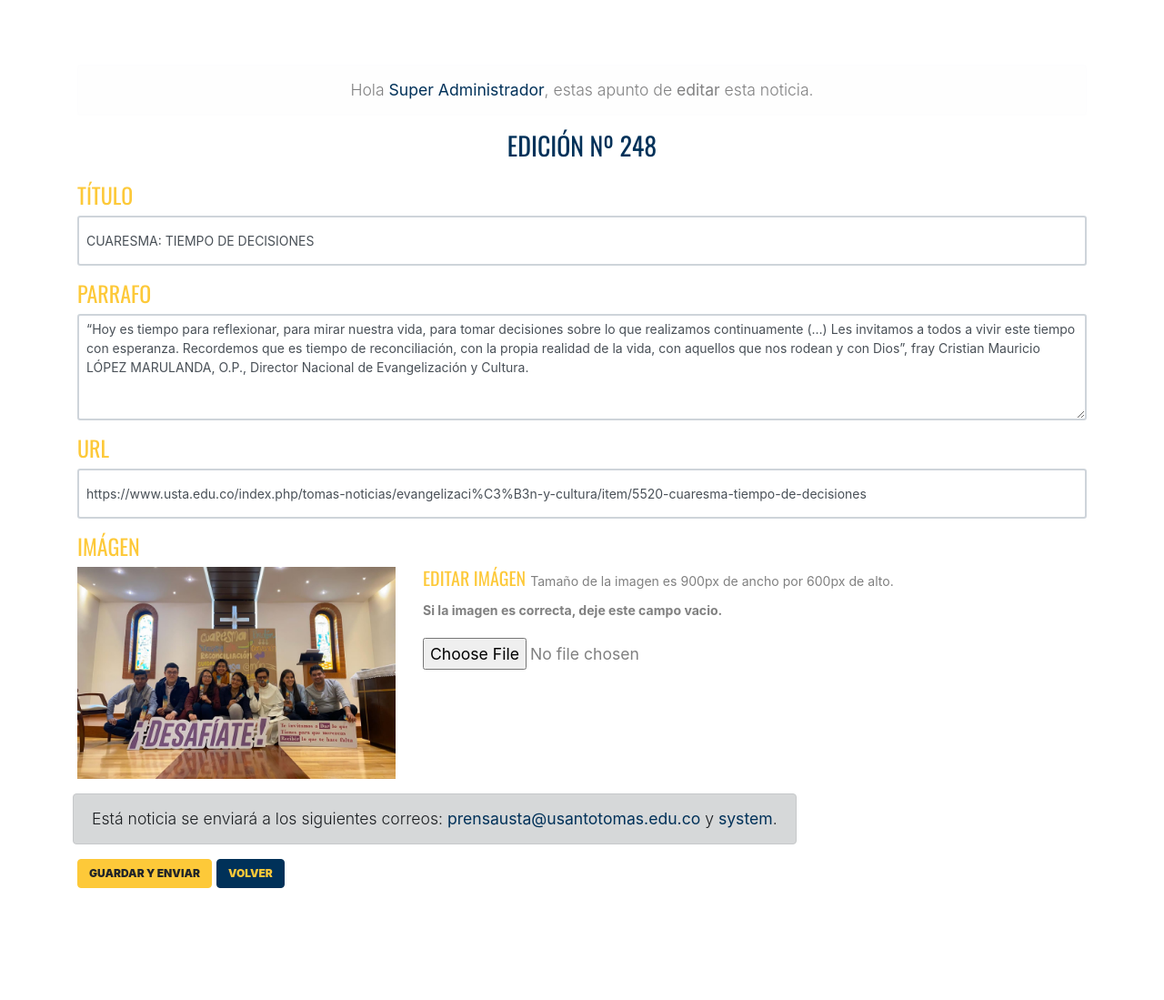
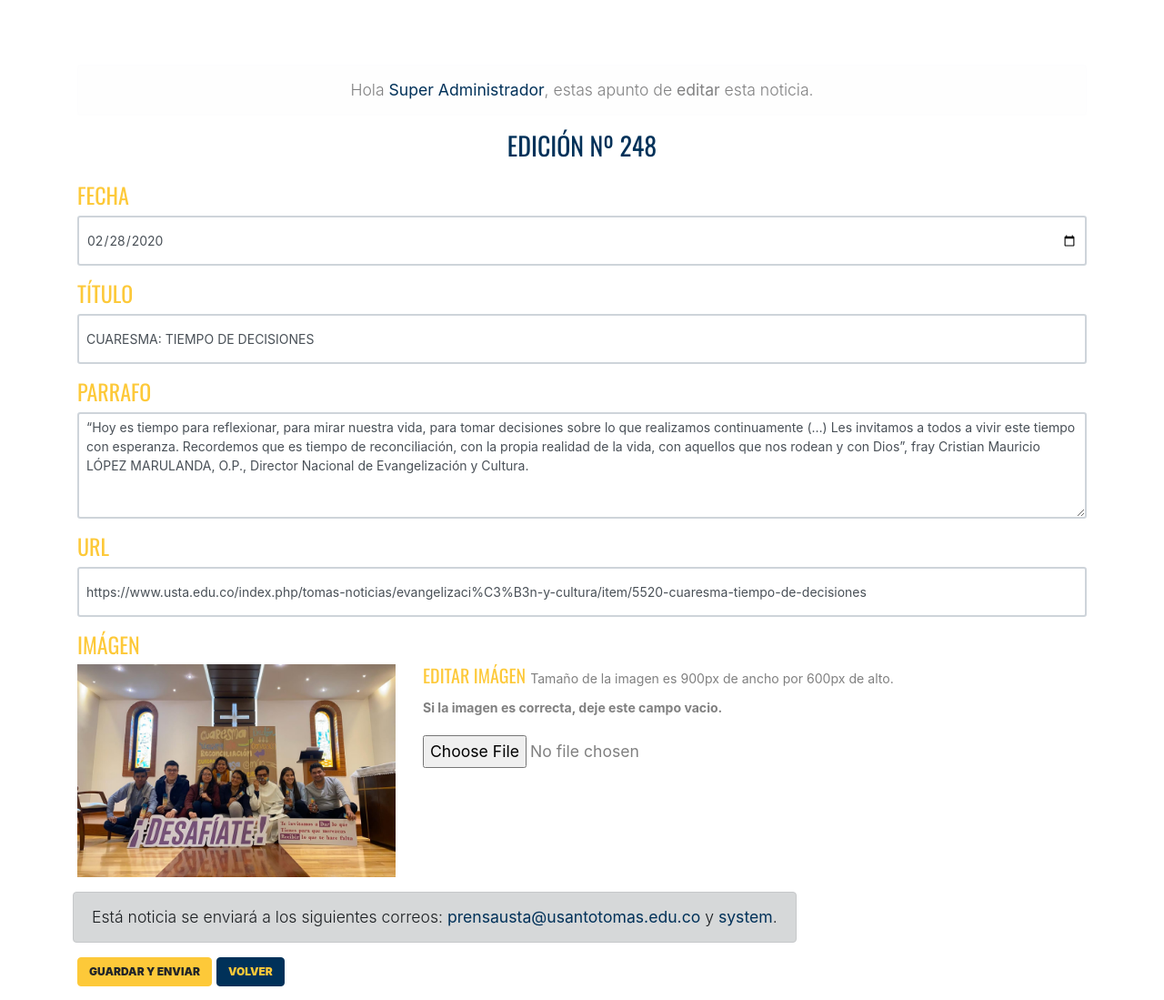
Before and after one commit to johnalex1010/tomasdia, a PHP site: page /phpmailer/edit?edicion=248 in a window 1280 px wide. Shown: the part 297-1396 px from the top of the page at 91% size. Run offline with PHP 8.4, Linux system fonts and the light colour scheme; a user stored in the database is signed in; data comes from the database, SQL or seed files in the repository; data that the repository does not hold is empty; some libraries are stand-ins or nearby versions; some web fonts are replaced.

Commit message:
Se adiciona la opción editar fecha, con sus respectivas validaciones

```diff
--- a/controllers/controller.editar.php
+++ b/controllers/controller.editar.php
@@ -60,6 +60,15 @@
 	    	$error[4] = "Campo obligatorio";
 	    }
 
+	    //Valoidar Fecha de publicación
+	    $fecha = $_POST['fecha'];
+	    if (isset($fecha)) {
+	    	$fecha = $fecha;
+	    	array_push($noticia, $fecha);
+	    }else{
+	    	$error[5] = "El campo Fecha es obligatorio";
+	    }
+
 
 
 	    //VALIDAR QUE NO HAYA ERRORES
--- a/models/model.editar.php
+++ b/models/model.editar.php
@@ -38,14 +38,16 @@
 				rename($carpeta.$noticia[5][0],$carpeta.$nuevoNombreImagen);
 			}
 			if (file_exists($carpeta.$nuevoNombreImagen)) {
-				$new_tn = $conexion->prepare("UPDATE t_tn SET titulo=:titulo, parrafo=:parrafo, link=:link, imagen=:imagen WHERE edicion=:edicion");
+				$new_tn = $conexion->prepare("UPDATE t_tn SET fecha=:fecha, titulo=:titulo, parrafo=:parrafo, link=:link, imagen=:imagen WHERE edicion=:edicion");
 	            	$new_tn->execute(
 	            		array(
 	            			':edicion' => $noticia[0],
+	            			':fecha' => $noticia[6],
 	            			':titulo' => $noticia[2],
 	            			':parrafo' => $noticia[3],
 	            			':link' => $noticia[4],
 	            			':imagen' => $nuevoNombreImagen
+
 	            		)
 	            	);
 	            	unset($_POST);
@@ -56,10 +58,11 @@
 
 	//EDITAR NOTICIA SIN IMAGEN ARRAY
 	function editarNoticia($conexion,$noticia){
-		$new_tn = $conexion->prepare("UPDATE t_tn SET titulo=:titulo, parrafo=:parrafo, link=:link WHERE edicion=:edicion");
+		$new_tn = $conexion->prepare("UPDATE t_tn SET fecha=:fecha, titulo=:titulo, parrafo=:parrafo, link=:link WHERE edicion=:edicion");
 		$new_tn->execute(
 			array(
 				':edicion' => $noticia[0],
+				':fecha' => $noticia[5],
 				':titulo' => $noticia[2],
 				':parrafo' => $noticia[3],
 				':link' => $noticia[4]
--- a/models/model.enviarNoticia.php
+++ b/models/model.enviarNoticia.php
@@ -4,7 +4,7 @@
 
 		require_once '../mailer/datos.php';
 		require_once "../mailer/PHPMailerAutoload.php";
-		$prensa = 'prensausta@usantotomas.edu.co';
+		// $prensa = 'prensausta@usantotomas.edu.co';
 
 		$edicion = edicion($conexion, $id_edicion);
 		$consulta = datosUsuario($conexion, $_SESSION['id_usuario']);
--- a/views/view.editar.php
+++ b/views/view.editar.php
@@ -16,6 +16,11 @@
           <div class="form-row">
             <div class="form-group col-md-12">
               <h3 class="h3 text-primary text-center">Edición nº <?php echo $edicion['edicion'] ?></h3>
+            </div>
+            <div class="form-group col-md-12">
+              <label for="" class="h4 text-secondary">Fecha</label>
+              <small class="text-danger"><?php echo $error[5]; ?></small>
+              <input type="date" class="form-control form-control-sm" id="exampleInputEmail1" aria-describedby="emailHelp" placeholder="Títiulo  de la noticia" name="fecha" value="<?php echo $fecha = ($_POST['fecha'] == "") ?  trim($edicion['fecha']) : trim($_POST['fecha']); ?>" autocomplete="off">
             </div>
             <div class="form-group col-md-12">
               <label for="" class="h4 text-secondary">Título</label>
```
Also changed, not shown: public/images/noticias/ED241.jpg (deleted), public/images/noticias/ED248-edit.jpg (added).
